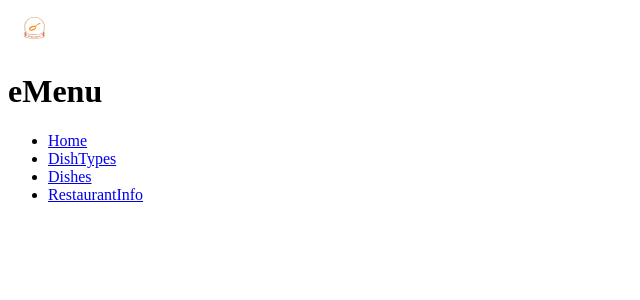
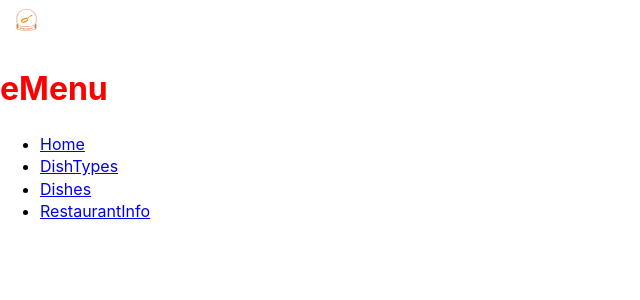
Before and after one commit to saJeremyQin/eMenu, a React (Vite) app: page /note/1 in a window 1280 px wide. Shown: the top 300 px of the page, without its empty margins (0-640 px from the left). Built offline with nearby package versions, Linux system fonts and the light colour scheme.

Commit message:
GlobalStyles was applied to the whole app

```diff
--- a/src/App.js
+++ b/src/App.js
@@ -2,13 +2,13 @@
 import React from "react";
 import ReactDOM from "react-dom";
 import Pages from "./pages";
+import GlobalStyles from "./components/GlobalStyles";
 
 
 const App = () => {
     return (
        <div>
-            {/* <h1>eMenu</h1>
-            <p>Welcome to eMenu application!</p> */}
+            <GlobalStyles />
             <Pages />
        </div>
     );
--- /dev/null
+++ b/src/components/GlobalStyles.js
@@ -0,0 +1,50 @@
+// 1. GlobalStyles.js
+import { createStyles, makeStyles } from '@material-ui/core';
+
+const useStyles = makeStyles(() =>
+  createStyles({
+    '@global': {
+      html: {
+        height: '100%',
+        margin:0,
+      },
+      '*, *::before, *::after': {
+        boxSizing: 'border-box'
+      },
+      body: {
+        height:'100%',
+        margin:0,
+        fontFamily:[
+            '-apple-system',
+            'BlinkMacSystemFont',
+            '"Segoe UI"',
+            'Roboto',
+            'Oxygen-Sans',
+            'Ubuntu',
+            'Cantarell',
+            '"Helvetica Neue"',
+            'sans-serif',
+        ].join(','),
+        backgroundColor:'#fff',
+        lineHeight:1.4,
+      },
+      link: {
+        color:'#0077cc',
+        '&:hover,&:focus':{
+            color:'#004499'
+        }
+      },
+      h1:{
+        color: 'red',
+      }
+    }
+  })
+);
+
+const GlobalStyles = () => {
+  useStyles();
+
+  return null;
+};
+
+export default GlobalStyles;
--- a/src/pages/home.js
+++ b/src/pages/home.js
@@ -4,14 +4,36 @@ import React from "react";
 import { Link } from 'react-router-dom';
 import Header from "../components/Header";
 import Navigation from "../components/Navigation";
+import { Button } from "@material-ui/core";
+import { makeStyles } from "@material-ui/styles";
+
+// Define custom styles using JSS
+const useStyles = makeStyles((theme) => ({
+    button: {
+        // some styels here
+        backgroundColor:'#0077cc',
+        color:'#fff',
+        '&:hover':{
+            opacity: 0.8,
+        },
+        '&:active':{
+            backgroundColor: 'red',
+        }
+    },
+}));
 
 
 const Home = () => {
+    const styles = useStyles();
     return (
         <div>
             {/* <Header />
             <Navigation /> */}
+            <h1>This is h1</h1>
             <p>This is the home page</p>
+            <Button className={styles.button}>
+                Click me!
+            </Button>
         </div>
     );
 
```
